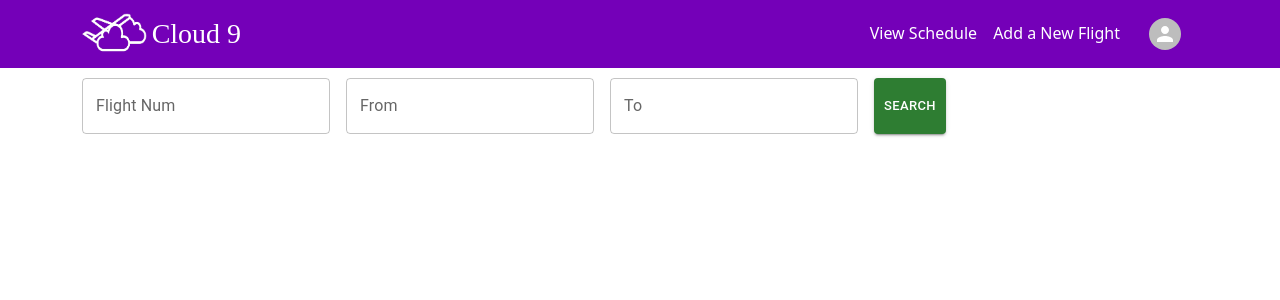
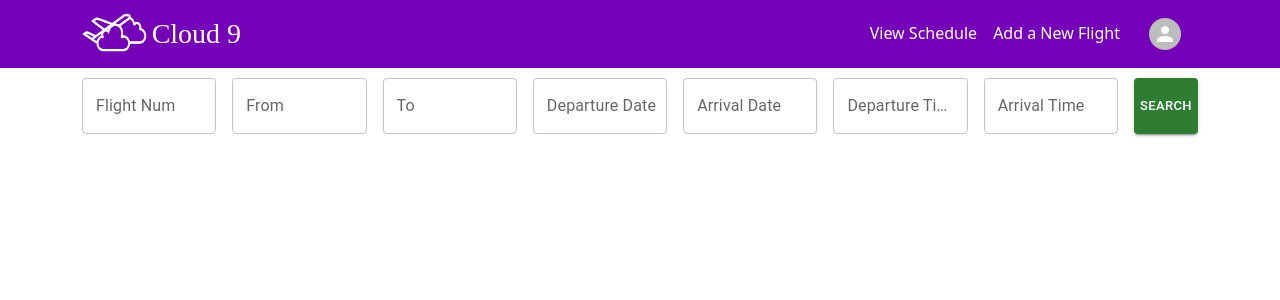
Before and after one commit to advanced-computer-lab/Scrum-Masters-, a React (Create React App) app in the folder frontend/: page / in a window 1280 px wide. Shown: the top 300 px of the page. Built offline with nearby package versions, Linux system fonts and the light colour scheme; a web font is replaced by a local one.

Commit message:
searchFlight done with String

```diff
--- a/frontend/package.json
+++ b/frontend/package.json
@@ -26,6 +26,7 @@
         "react-pro-sidebar": "^0.7.1",
         "react-router-dom": "^5.3.0",
         "react-scripts": "^4.0.3",
+        "validator": "^13.7.0",
         "web-vitals": "^1.1.2"
     },
     "scripts": {
--- a/frontend/src/components/admin/forms/SearchFlight.js
+++ b/frontend/src/components/admin/forms/SearchFlight.js
@@ -1,20 +1,24 @@
 import * as React from "react";
-import Box from "@mui/material/Box";
 import TextField from "@mui/material/TextField";
 import Date from "../forms/textFields/Date";
 import Time from "../forms/textFields/Time";
 import axios from "axios";
-import Search from "../buttons/Search";
 import Stack from "@mui/material/Stack";
 import Button from "@mui/material/Button";
 export default function FormPropsTextFields() {
   const [values, setValues] = React.useState();
-  const onChange = async (e) => {
+  //const [date, setDate] = React.useState();
+  const onChange = async (e,name) => {
     console.log("in onchange in search flight", e);
     if (e) {
       try {
-
-        await setValues({ ...values, [e.target.name]: e.target.value });
+        console.log(e)
+        if(e.target){
+          await setValues({ ...values, [e.target.name]: e.target.value });
+        }
+        else{
+          await setValues({ ...values, [name]: e});
+        }
         await console.log(values);
       } catch (error) {
         console.log(error);
@@ -68,13 +72,41 @@ export default function FormPropsTextFields() {
         name="arrivalAirport"
         onChange={onChange}
       />
+        <TextField
+        id="outlined-search"
+        label="Departure Date"
+        type="search"
+        name="departureDate"
+        onChange={onChange}
+      />
+            <TextField
+        id="outlined-search"
+        label="Arrival Date"
+        type="search"
+        name="arrivalDate"
+        onChange={onChange}
+      />
+            <TextField
+        id="outlined-search"
+        label="Departure Time"
+        type="search"
+        name="departureTime"
+        onChange={onChange}
+      />
+            <TextField
+        id="outlined-search"
+        label="Arrival Time"
+        type="search"
+        name="arrivalTime"
+        onChange={onChange}
+      />
 
-      <Date label={"Departure"} name={"departureDate"} onChange={(e)=>onChange(e)} />
-      <Date label={"Arrival"} name={"arrivalDate"} onChange={(e)=>onChange(e)} />
+     {/* <Date label={"Departure"} name={"departureDate"} onChange={onChange}  />
+      <Date label={"Arrival"} name={"arrivalDate"} onChange={onChange}  />
 
       <Time label={"Departure"} name={"departureTime"} onChange={onChange} />
       <Time label={"Arrival"} name={"arrivalTime"} onChange={onChange} />
-
+        */}
       <Button
         variant="contained"
         color="success"
--- a/frontend/src/components/admin/forms/textFields/Date.js
+++ b/frontend/src/components/admin/forms/textFields/Date.js
@@ -13,10 +13,10 @@ const Date = ({onChange, label, name}) => {
         label={label}
         value={value}
         name= {name}
-        onChange={(e,newValue) => {
+        onChange={(newValue) => {
           setValue(newValue);
           console.log("in date");
-          {onChange(e)}
+          onChange(newValue,name)
         }}
         renderInput={(params) => <TextField {...params} />}
         InputLabelProps={{
--- a/frontend/src/components/admin/forms/textFields/Time.js
+++ b/frontend/src/components/admin/forms/textFields/Time.js
@@ -7,9 +7,8 @@ import LocalizationProvider from '@mui/lab/LocalizationProvider';
 export default function ResponsiveTimePickers({label,name,onChange}) {
     const [value, setValue] = React.useState(null);
     const handleOnChange = (e)=>{
-        setValue();
-        onChange(e);
-    }
+        setValue(e);
+        onChange(e,name)    }
     return (
       <LocalizationProvider dateAdapter={AdapterDateFns}>
           <TimePicker
```
Also changed, not shown: 1 other file (tests, documents, lock files or other folders).
